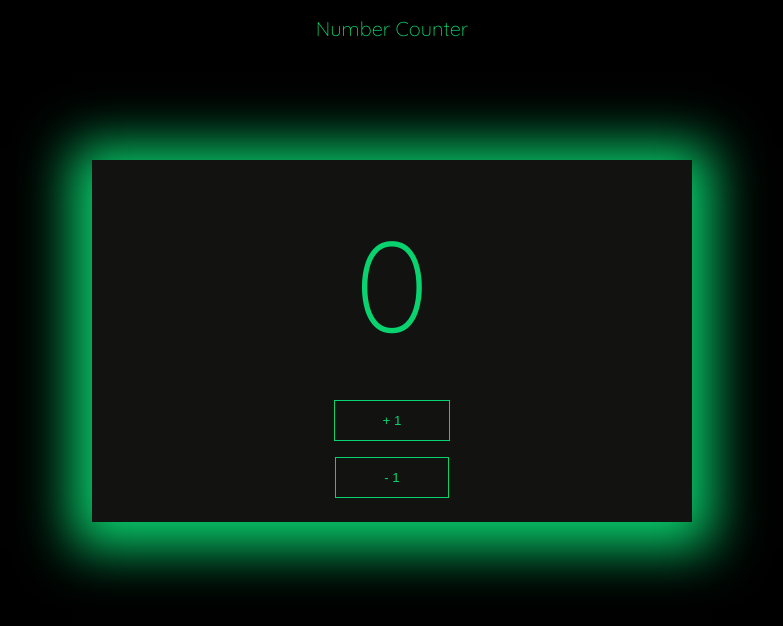
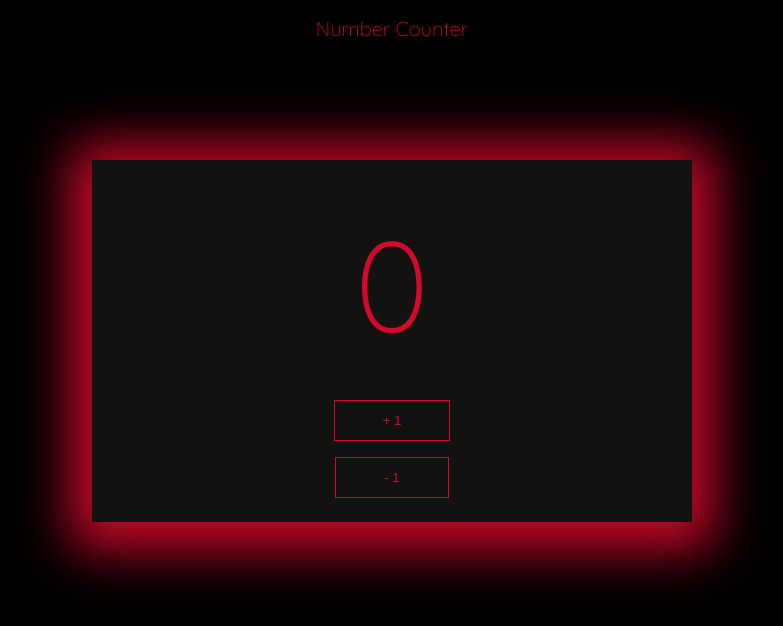
Before and after one commit to Adekunle6021023/number-counter.github.io, a plain HTML site: page index.html in a window 1280 px wide. Shown: the whole page, without its empty margins (248-1031 px from the left). Drawn offline with Linux system fonts and the light colour scheme.

Commit message:
New Commit

```diff
--- a/css/styles.css
+++ b/css/styles.css
@@ -2,21 +2,21 @@
     margin: 0;
     padding: 0;
     box-sizing: border-box;
-    color: #09d36e;
 }
 
 button {
     margin: 0.50rem;
     padding: 0.75rem 3rem;
     background-color: transparent;
-    border: #09d36e solid 1px;
+    border:#d3092b solid 1px;
     outline: none;
+    color: #d3092b;
 }
 
 button:focus {
     transition: background-color,transform 1.25s;
     transform: scaleX(2);
-    background-color: #09d36e;
+    background-color: #d3092b;
     color: black;
 }
 
@@ -25,6 +25,7 @@ body {
     display: flex;
     justify-content: center;
     font-family: 'Quicksand', sans-serif;
+    color: #d3092b;
 }
 
 .title-wrapper {
@@ -40,7 +41,7 @@ body {
     top: 20%;
     width: 90%;
     max-width: 600px;
-    box-shadow: 0px 6px 50px 20px#09d36e;
+    box-shadow: 0px 6px 50px 20px #d3092b;
 }
 
 .wrapper {
--- a/js/script.js
+++ b/js/script.js
@@ -3,6 +3,7 @@
     var addOne = document.querySelector('.display-plus');
     var minusOne = document.querySelector('.display-minus');
     var displayValue = Number(display.childNodes[0].nodeValue);
+    var contain = document.querySelector('.container');
 
     function plusOne() {
         display.textContent = displayValue++ ;
@@ -15,4 +16,5 @@
     addOne.addEventListener('click', plusOne);
     minusOne.addEventListener('click', subtractOne);
 
+
 }())
```
